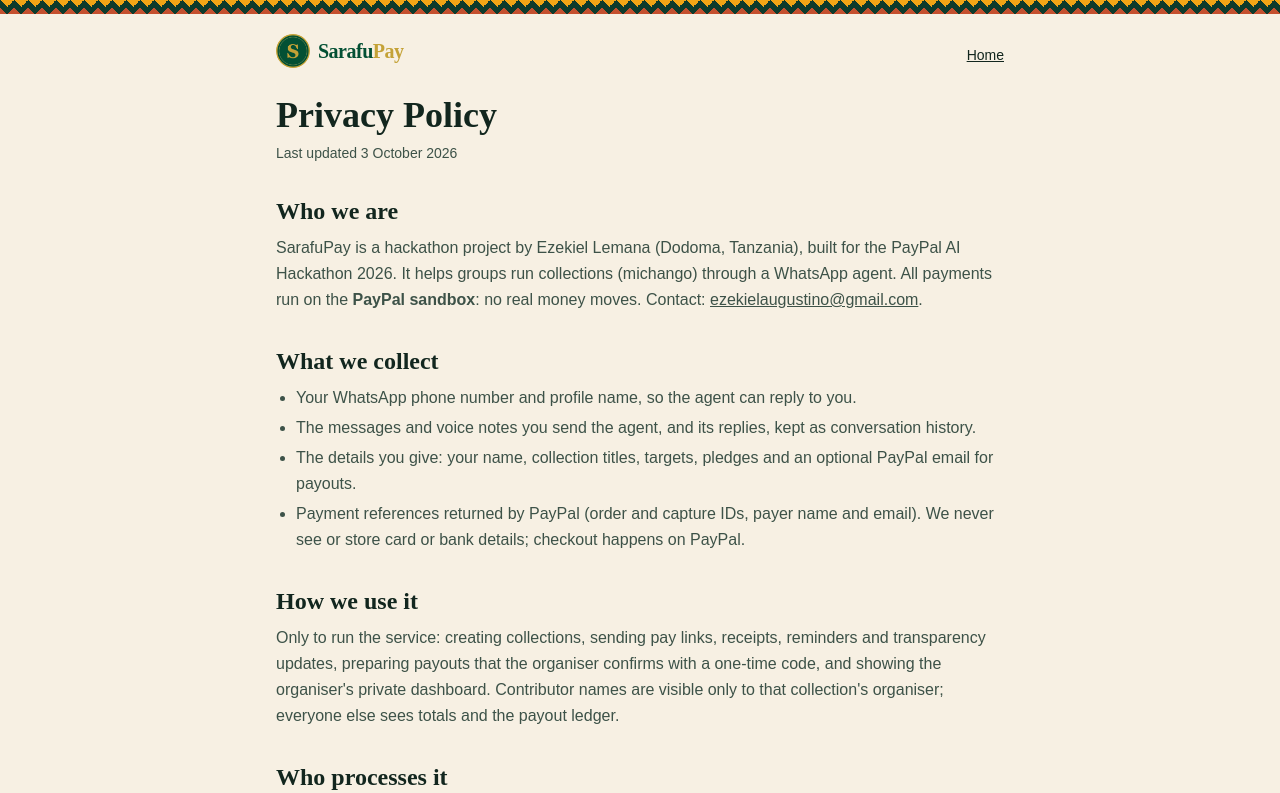
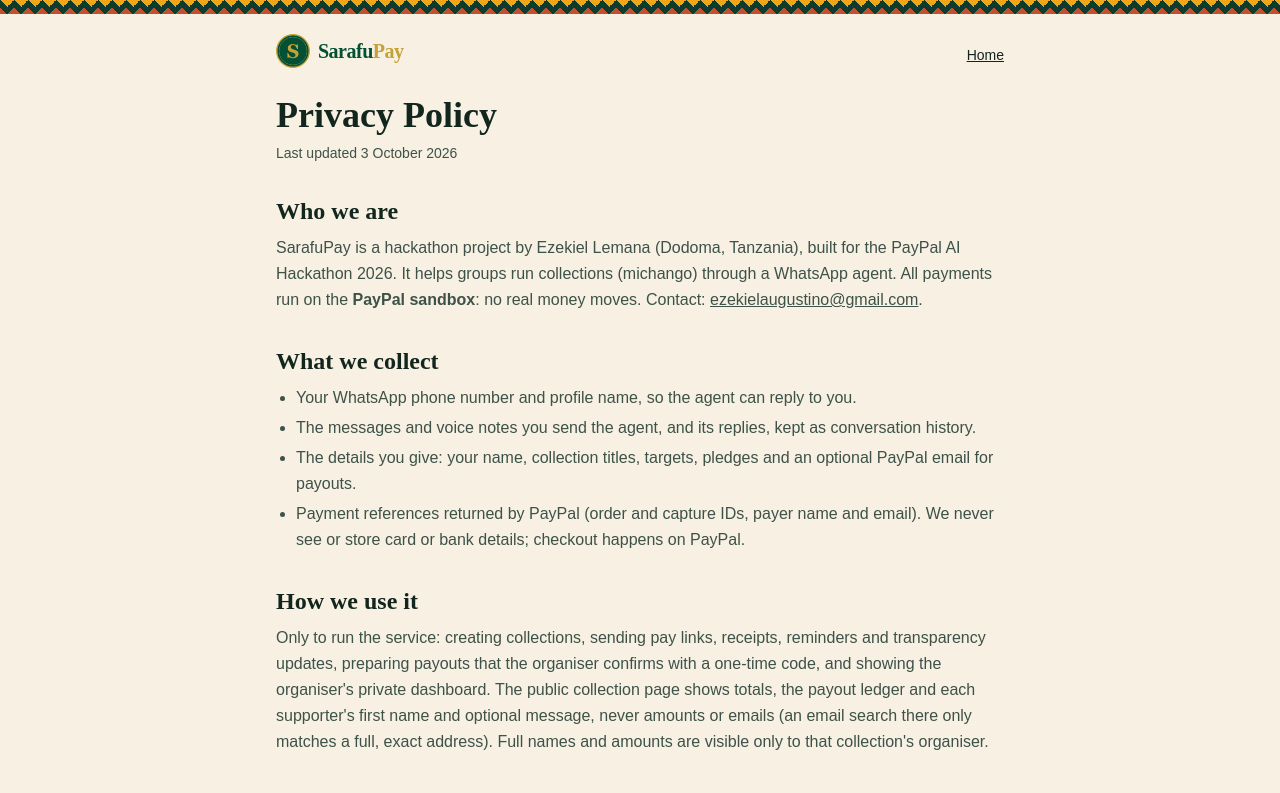
Before and after one commit to ezekiellemana/sarafupay-ai, a Next.js app: page /privacy in a window 1280 px wide. Shown: the top 793 px of the page. Built offline with nearby package versions, Linux system fonts and the light colour scheme.

Commit message:
docs: privacy covers supporters list

```diff
--- a/app/privacy/page.tsx
+++ b/app/privacy/page.tsx
@@ -49,8 +49,9 @@
         <Section title="How we use it">
           Only to run the service: creating collections, sending pay links, receipts, reminders and transparency updates,
           preparing payouts that the organiser confirms with a one-time code, and showing the organiser&apos;s private
-          dashboard. Contributor names are visible only to that collection&apos;s organiser; everyone else sees totals and
-          the payout ledger.
+          dashboard. The public collection page shows totals, the payout ledger and each supporter&apos;s first name and
+          optional message, never amounts or emails (an email search there only matches a full, exact address). Full
+          names and amounts are visible only to that collection&apos;s organiser.
         </Section>
 
         <Section title="Who processes it">
```
